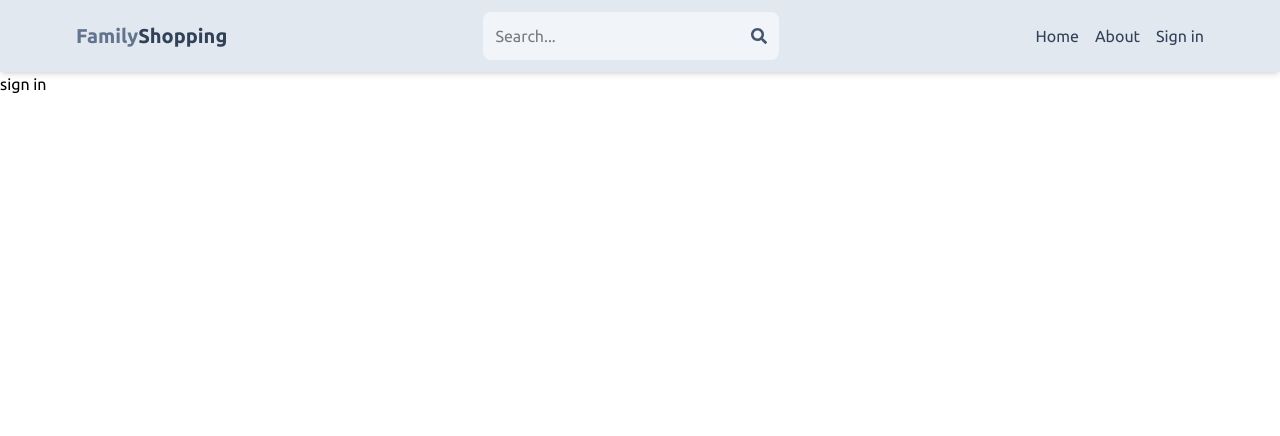
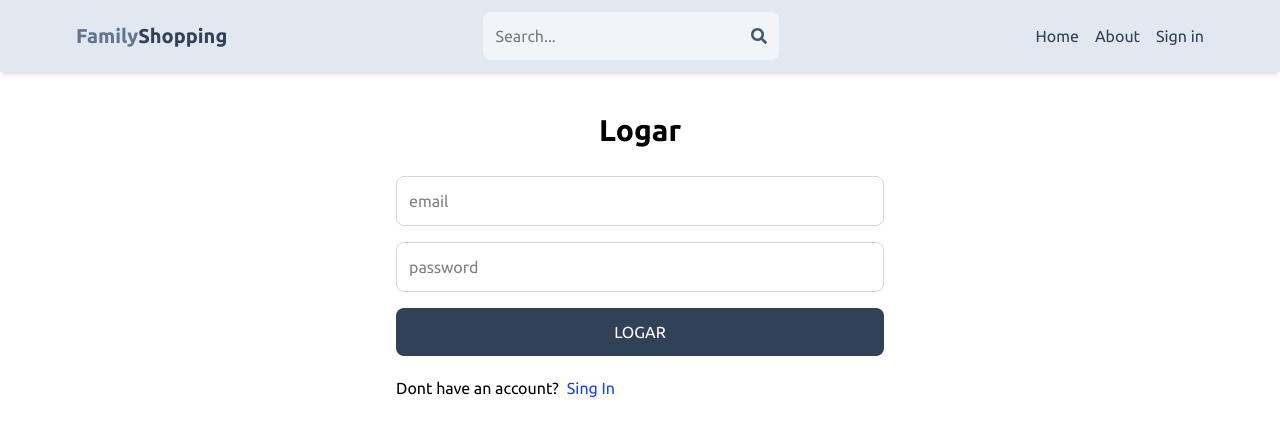
Before and after one commit to ali-azimo/bgs-house, a React (Vite) app in the folder client/: page /sign-in in a window 1280 px wide. Shown: the top 436 px of the page. Built offline with nearby package versions, Linux system fonts and the light colour scheme.

Commit message:
habilitar logar

```diff
--- a/client/src/pages/signIn.jsx
+++ b/client/src/pages/signIn.jsx
@@ -1,9 +1,78 @@
-import React from 'react'
+import React, { useState } from 'react'
+import { Link, useNavigate } from 'react-router-dom'
 
 export default function SignIn() {
+
+  //Segurar os dados do formulário
+  //Usar o useState para armazenar os dados do formulário
+  const [formData, setFormData] = useState({});
+  const [loading, setLoading] = useState(false);
+  const [error, setError] = useState(null);
+  const navigate =useNavigate();
+
+  const handleChange = (e) =>{
+      setFormData({
+        ...formData,
+        [e.target.id]:e.target.value,
+    });
+  };
+
+  //Enviar os dados do formulário para o servidor
+  const handleSubmit = async (e)=>{
+    e.preventDefault();
+    try{
+      setLoading(true);
+      const res = await fetch('/api/cad/signin',{
+        method: 'POST',
+        headers:{
+          'Content-Type': 'application/json',
+        },
+        body: JSON.stringify(formData),
+      });
+      const data = await res.json();
+      if(data.success===false){
+        setLoading(false);
+        setError(data.message);
+        return;
+      }
+      setLoading(false);
+      setError(null)
+      navigate('/');
+    }catch(error){
+      setLoading(false);
+      setError(error.message)
+    }
+  };
+
   return (
-    <div>
-      sign in
+     <div className='p-3 max-w-lg mx-auto'>
+      <h1 className='text-3xl text-center font-semibold my-7'>
+        Logar </h1>
+
+        <form onSubmit={handleSubmit}
+          className='flex flex-col gap-4'>
+
+            <input type="email" placeholder='email' className='border border-gray-300 outline-blue-500 p-3 rounded-lg' id='email'
+                onChange={handleChange}
+            />
+            <input type="password" placeholder='password' className='border border-gray-300 outline-blue-500 p-3 rounded-lg' id='password'
+                onChange={handleChange}
+            />
+
+          <button disabled={loading}
+          className='bg-slate-700 text-white p-3 rounded-lg uppercase hover:opacity-95 disabled:opacity-80'>
+           {loading ? 'Logando...': 'Logar'}
+          </button>
+
+        </form>
+        <div className="flex gap-2 mt-5">
+          <p>Dont have an account?</p>
+          <Link to={"/sign-in"}>
+          <span className="text-blue-700">Sing In</span>
+          </Link>
+        </div>
+        {error && <p className='text-red-500'>{error}</p>}
     </div>
+
   )
 }
```
